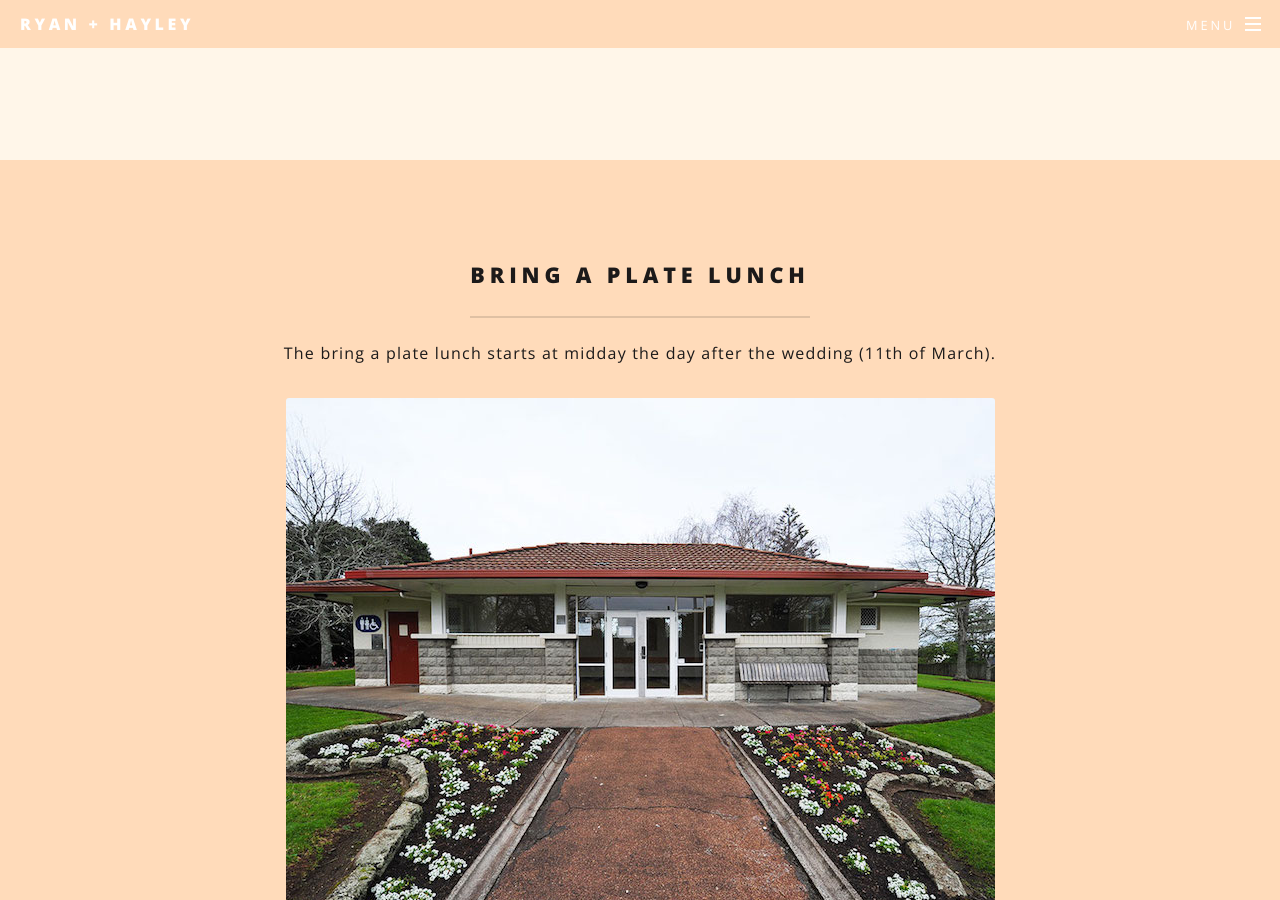
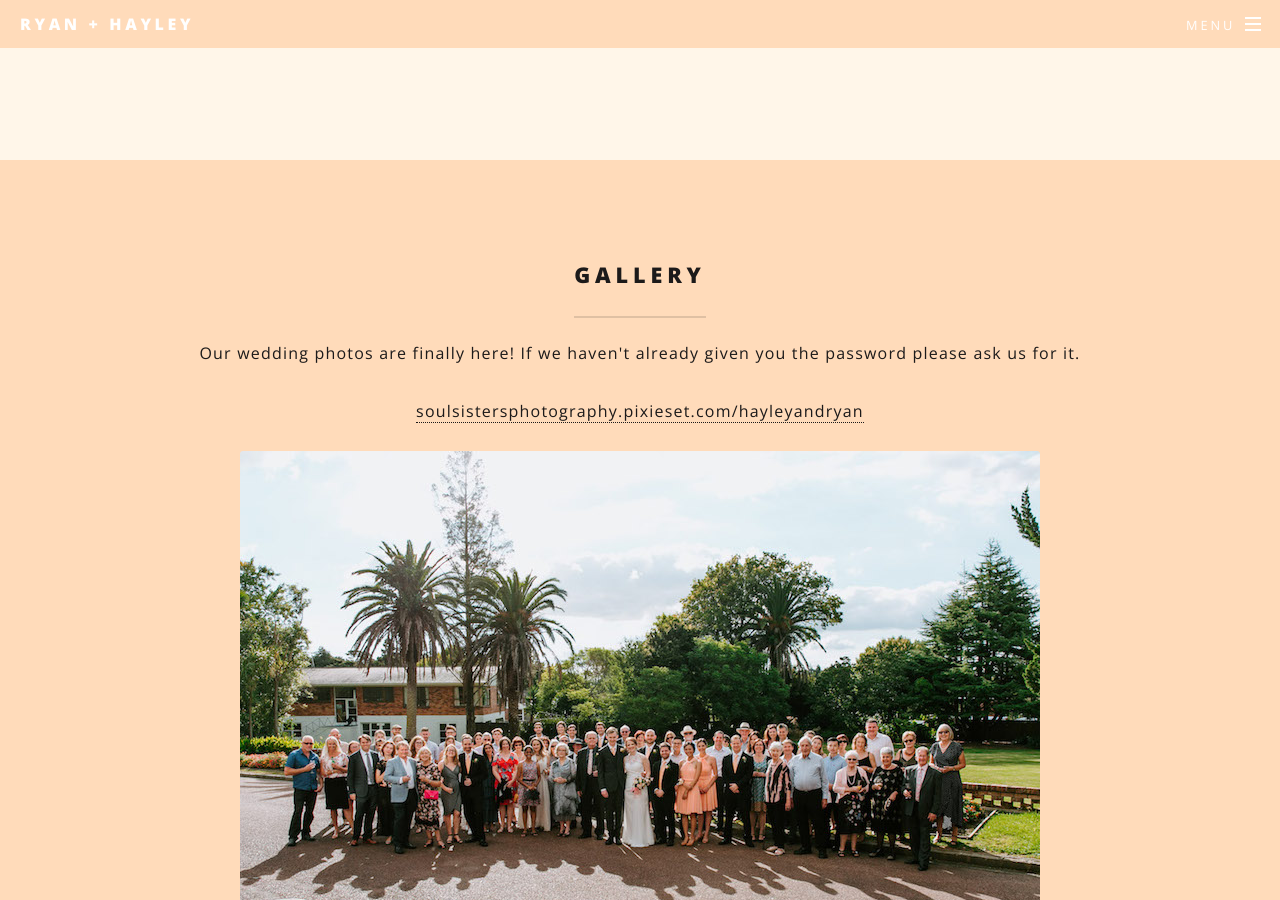
Before and after one commit to ryanmccardle/weddingwebsite, a Jekyll site: the page built from index.html, in a window 1280 px wide and 900 px high, scrolled down 1502 px. Built offline with Jekyll 4.4.1, drawn with Linux system fonts in a browser that asks for light colours; some of the changed text lies outside the part shown.

Commit message:
Added photo gallery and took away gifts section

```diff
--- /dev/null
+++ b/_includes/sections/gallery.html
@@ -0,0 +1,24 @@
+<div class="inner">
+  <header class="major">
+  <h2>Gallery</h2>
+
+  <p>Our wedding photos are finally here! If we haven't already given you the password please ask us for it.</p>
+  <a href="https://soulsistersphotography.pixieset.com/hayleyandryan/"> soulsistersphotography.pixieset.com/hayleyandryan</a>
+  <br>
+  <br>
+  <div class="image">
+  	<a href="https://soulsistersphotography.pixieset.com/hayleyandryan/"> <img src="images/Hayley.Ryan-465.jpg" alt="" /> </a>
+  </div>
+
+  <br>
+  <br>
+  <p>We also have a google photos gallery of some pre-wedding, post-wedding, and honeymoon photos! If you took any good photos of the big day we would really appreciate if you could them to us, or add them to the google photos album yourself if that is easier.</p>
+  <a href="https://photos.app.goo.gl/K3pUmFlAGXMRwSEH2"> photos.app.goo.gl/K3pUmFlAGXMRwSEH2</a>
+  <br>
+  <br>
+  <div class="image">
+  	<a href="https://photos.app.goo.gl/K3pUmFlAGXMRwSEH2"> <img src="images/IMG_4554.jpg" alt="" /> </a>
+  </div>
+
+  </header>
+</div>
--- a/_includes/sections/intro.html
+++ b/_includes/sections/intro.html
@@ -1,6 +1,6 @@
 <div class="inner">
   <header class="major">
-  <h2>Come celebrate with us</h2>
+  <h2>Thankyou for celebrating with us!</h2>
 
   <p>Hayley MacDonald and Ryan McCardle are finally getting married!</p>
 
--- a/index.html
+++ b/index.html
@@ -13,8 +13,9 @@ layout: landing
   {% include sections/intro.html %}
 </section>
 
-<section id="lunch" class="wrapper style2 special">
-  {% include sections/lunch.html %}
+
+<section id="gallery" class="wrapper style2 special">
+  {% include sections/gallery.html %}
 </section>
 
 <section id="couple" class="wrapper alt style1">
@@ -37,9 +38,11 @@ layout: landing
   {% include sections/weddingparty.html %}
 </section>
 -->
+<!--
 <section id="registry" class="wrapper style3 special">
   {% include sections/registry.html %}
 </section>
+-->
 <!--
 <section id="cta" class="wrapper style4">
   {% include sections/rsvp.html %}
```
Also changed, not shown: images/Hayley.Ryan-465.jpg (added), images/IMG_4554.jpg (added), images/gallery/IMG_20180304_104000.jpg (added), images/gallery/IMG_2516.jpg (added), images/gallery/IMG_2520.jpg (added), images/gallery/IMG_2522.jpg (added), images/gallery/IMG_2524.jpg (added), images/gallery/IMG_4169.jpg (added), images/gallery/IMG_4175.jpg (added), 3 other files.
